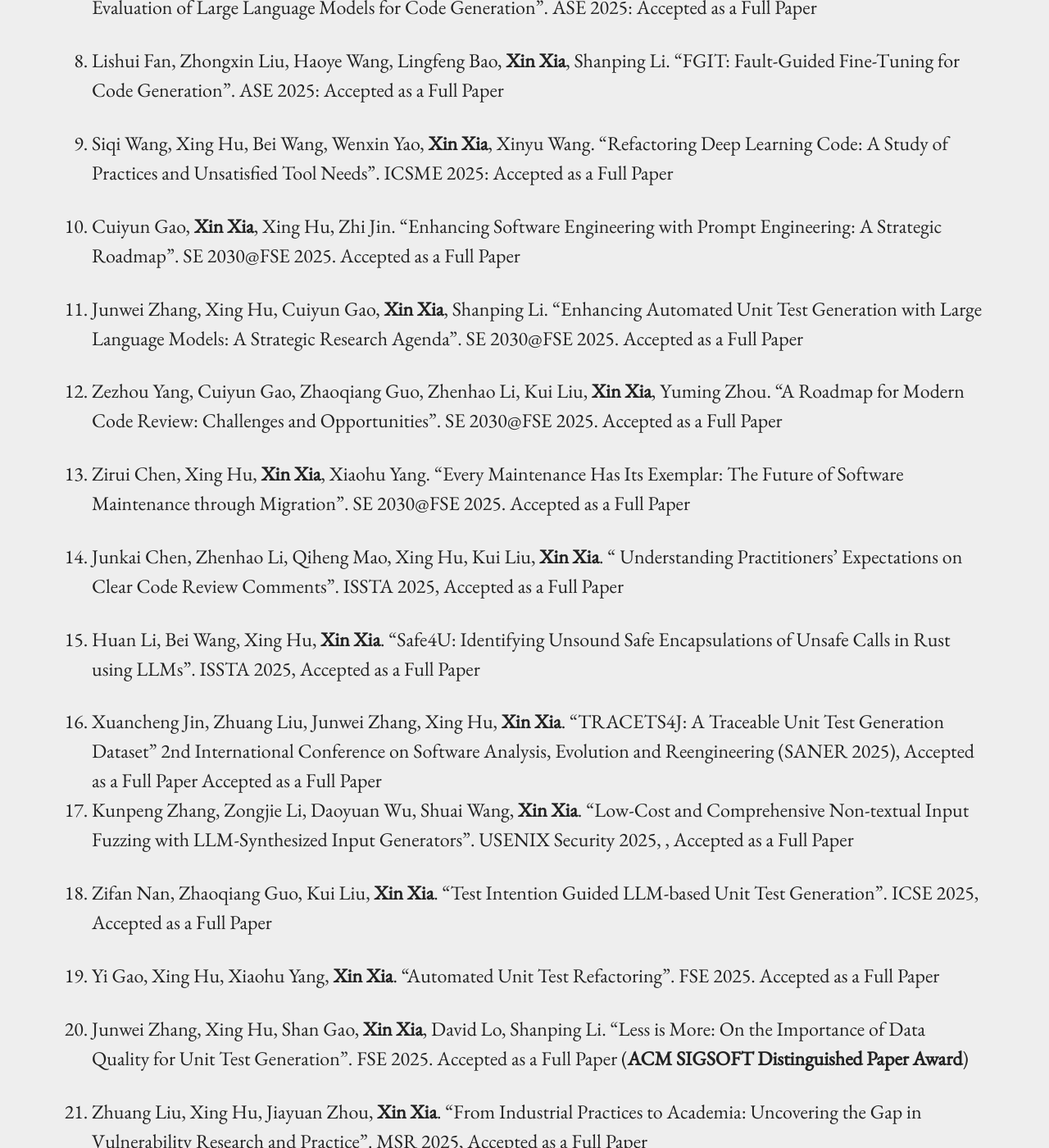
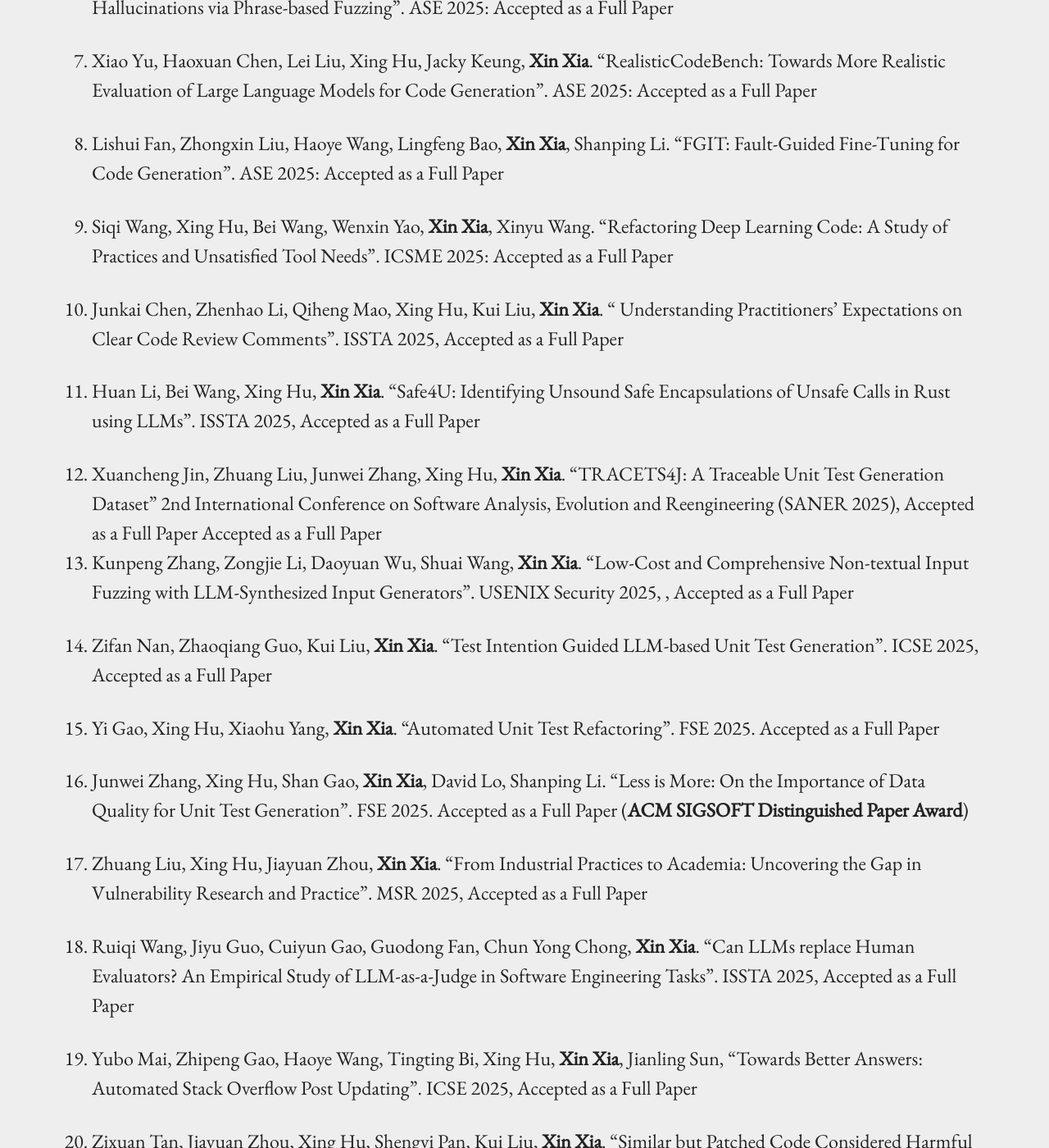
Before and after one commit to xin-xia/xin-xia.github.io, a Jekyll site: the page built from publication.md, in a window 1280 px wide and 1400 px high, scrolled down 3727 px. Shown: the whole window at 82% size. Built offline with Jekyll 4.4.1, drawn with Linux system fonts in a browser that asks for light colours; some of the changed text lies outside the part shown.

Commit message:
Update publication.md

```diff
--- a/publication.md
+++ b/publication.md
@@ -81,15 +82,6 @@ permalink: /publication/
 
 197. Siqi Wang, Xing Hu, Bei Wang, Wenxin Yao, <strong>Xin Xia</strong>, Xinyu Wang. "Refactoring Deep Learning Code: A Study of Practices and Unsatisfied Tool Needs". ICSME 2025: Accepted as a Full Paper <br/>
 
-196. Cuiyun Gao, <strong>Xin Xia</strong>,  Xing Hu, Zhi Jin.  "Enhancing Software Engineering with Prompt Engineering: A Strategic Roadmap". SE 2030@FSE 2025.  Accepted as a Full Paper <br />
-
-195. Junwei Zhang, Xing Hu, Cuiyun Gao, <strong>Xin Xia</strong>, Shanping Li.  "Enhancing Automated Unit Test Generation with Large Language Models: A Strategic Research Agenda". SE 2030@FSE 2025.  Accepted as a Full Paper <br />
-
-194. Zezhou Yang, Cuiyun Gao, Zhaoqiang Guo, Zhenhao Li, Kui Liu,  <strong>Xin Xia</strong>, Yuming Zhou. "A Roadmap for Modern Code Review: Challenges and Opportunities". SE 2030@FSE 2025.  Accepted as a Full Paper <br />
-
-
-193. Zirui Chen, Xing Hu, <strong>Xin Xia</strong>, Xiaohu Yang. "Every Maintenance Has Its Exemplar: The Future of Software Maintenance through Migration". SE 2030@FSE 2025.  Accepted as a Full Paper <br />
-
 192. Junkai Chen, Zhenhao Li, Qiheng Mao, Xing Hu, Kui Liu,  <strong>Xin Xia</strong>. " Understanding Practitioners’ Expectations on Clear Code Review Comments". ISSTA 2025, Accepted as a Full Paper <br />
 
 191. Huan Li, Bei Wang, Xing Hu,  <strong>Xin Xia</strong>. "Safe4U: Identifying Unsound Safe Encapsulations of Unsafe Calls in Rust using LLMs". ISSTA 2025, Accepted as a Full Paper <br />
```
Also changed, not shown: other parts of publication.md (+6 -2 lines).
